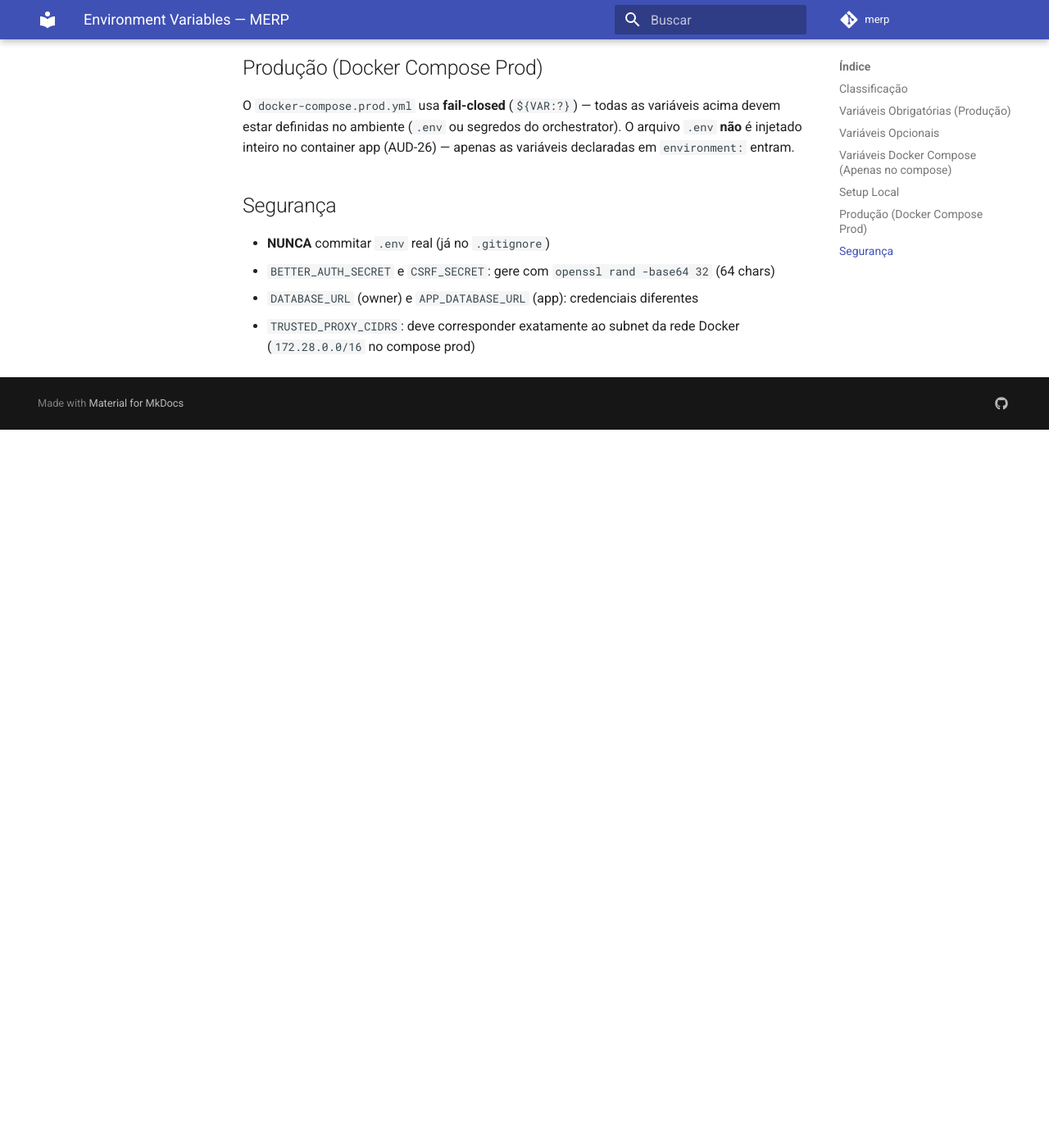
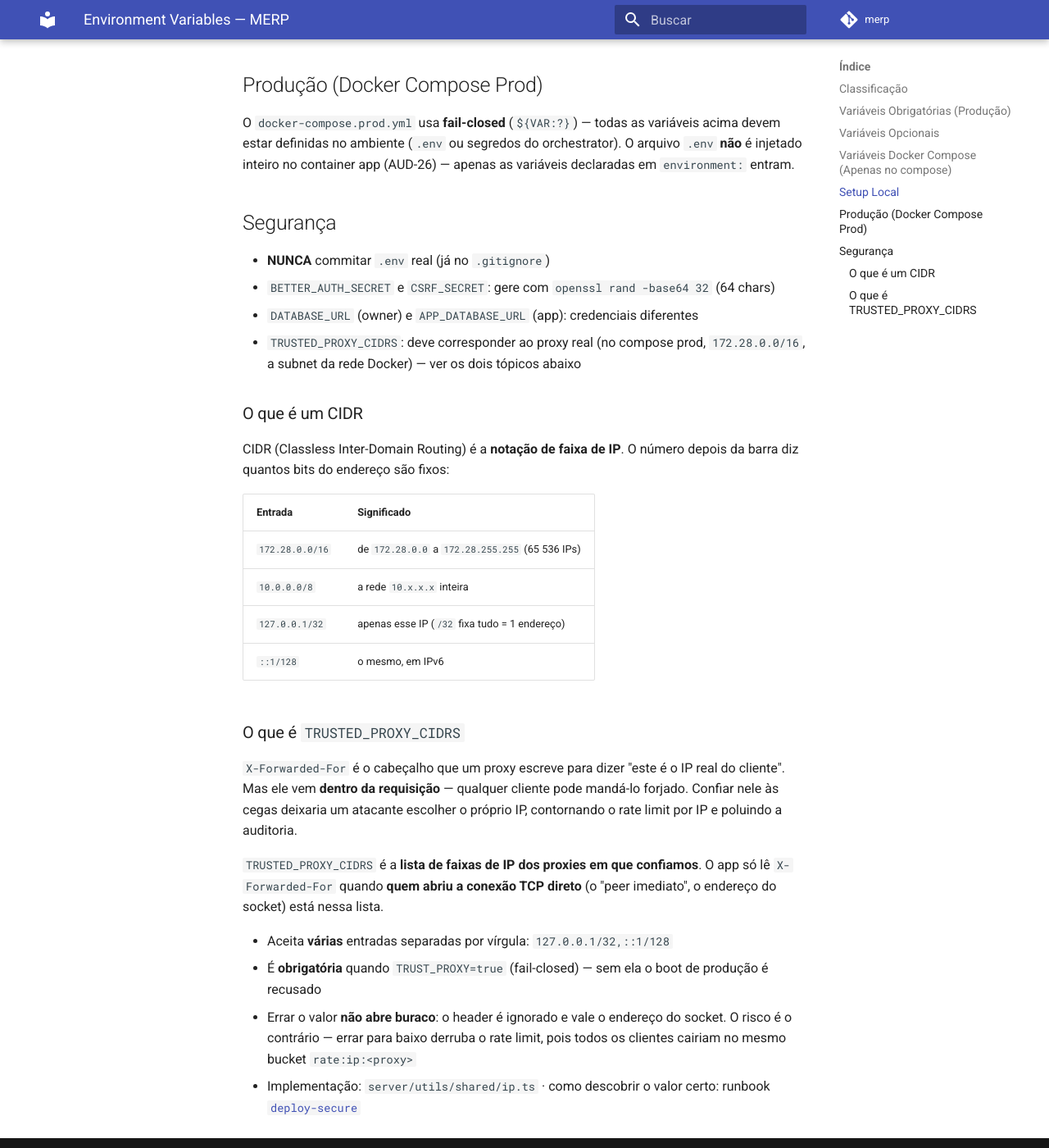
Before and after one commit to AndrewCrescencio/merp, an MkDocs documentation site: the page built from docs/07-reference/env-variables.md, in a window 1280 px wide and 1400 px high, scrolled down 2697 px. Shown: the whole window at 82% size. Built offline with MkDocs 1.6.1 and Material for MkDocs 9.7.7, drawn with Linux system fonts in a browser that asks for light colours; comment, search, counter and statistics services are not loaded; before the commit the page ends 3221 px from its top, so only the background shows below that; some of the changed text lies outside the part shown.

Commit message:
docs: explicar CIDR e TRUSTED_PROXY_CIDRS em todo ponto de uso
Nenhum lugar do repositório dizia o que 'CIDR' significa nem por que
TRUSTED_PROXY_CIDRS existe — alguém que chegasse agora não conseguia
configurar o proxy sem adivinhar.

- ip.ts: bloco no topo com o porquê (X-Forwarded-For é forjável) e a notação
  IP/bits com exemplos; JSDoc em parseTrustedProxyCidrs; mensagem de erro
  explicando o formato esperado (prefixo 'TRUSTED_PROXY_CIDRS inválido'
  mantido — é o que os testes assertam)
- validate-env.ts, .env.example, docker-compose.prod.yml: o mesmo conceito no
  ponto de configuração; .env.example passa a explicar em português
- env-variables.md ganha as subsectiones 'O que é um CIDR' e 'O que é
  TRUSTED_PROXY_CIDRS', com o risco real (forjar IP contorna o rate limit)
- dev-environment.md, README e o runbook apontam para lá em vez de repetir

Fora do commit: docs/review e docs/audit — são registos históricos.

```diff
--- a/docs/07-reference/env-variables.md
+++ b/docs/07-reference/env-variables.md
@@ -44,15 +44,15 @@ Todas as variáveis de ambiente usadas pelo projeto. Template oficial: `.env.exa
 
 ## Variáveis Opcionais
 
-| Variável              | Descrição                                     | Default                           | Notas                                                                                 |
-| --------------------- | --------------------------------------------- | --------------------------------- | ------------------------------------------------------------------------------------- |
-| `TRUST_PROXY`         | `true` se atrás de nginx/Cloudflare           | `false`                           | Se `true`, `TRUSTED_PROXY_CIDRS` obrigatório                                          |
-| `TRUSTED_PROXY_CIDRS` | CIDR exato do proxy (Docker: `172.28.0.0/16`) | (obrigatório se TRUST_PROXY=true) | Fail-closed se proxy=true sem CIDRS. Em cloud, descobrir pelo runbook `deploy-secure` |
-| `PORT`                | Porta do servidor                             | `3000`                            | Fixado em 3000 no compose prod                                                        |
-| `HOST`                | Bind address                                  | `0.0.0.0`                         |                                                                                       |
-| `LOG_LEVEL`           | Nível de log (debug/info/warn/error)          | `info`                            | Via `shared/logger.ts`                                                                |
-| `DB_PORT`             | Porta Postgres (host access)                  | `5432`                            | Para `docker compose` apenas                                                          |
-| `NODE_ENV`            | Ambiente                                      | `development`                     | `production` em prod                                                                  |
+| Variável              | Descrição                                                                                                       | Default                           | Notas                                                                                                              |
+| --------------------- | --------------------------------------------------------------------------------------------------------------- | --------------------------------- | ------------------------------------------------------------------------------------------------------------------ |
+| `TRUST_PROXY`         | `true` se atrás de nginx/Cloudflare                                                                             | `false`                           | Se `true`, `TRUSTED_PROXY_CIDRS` obrigatório                                                                       |
+| `TRUSTED_PROXY_CIDRS` | Lista das faixas de IP dos proxies em que confiamos (notação CIDR, várias por vírgula). Docker: `172.28.0.0/16` | (obrigatório se TRUST_PROXY=true) | Fail-closed se proxy=true sem CIDRS. Em cloud, descobrir pelo runbook `deploy-secure`. Ver [Segurança](#segurança) |
+| `PORT`                | Porta do servidor                                                                                               | `3000`                            | Fixado em 3000 no compose prod                                                                                     |
+| `HOST`                | Bind address                                                                                                    | `0.0.0.0`                         |                                                                                                                    |
+| `LOG_LEVEL`           | Nível de log (debug/info/warn/error)                                                                            | `info`                            | Via `shared/logger.ts`                                                                                             |
+| `DB_PORT`             | Porta Postgres (host access)                                                                                    | `5432`                            | Para `docker compose` apenas                                                                                       |
+| `NODE_ENV`            | Ambiente                                                                                                        | `development`                     | `production` em prod                                                                                               |
 
 ## Variáveis Docker Compose (Apenas no compose)
 
@@ -96,4 +96,37 @@ O `docker-compose.prod.yml` usa **fail-closed** (`${VAR:?}`) — todas as variá
 - **NUNCA** commitar `.env` real (já no `.gitignore`)
 - `BETTER_AUTH_SECRET` e `CSRF_SECRET`: gere com `openssl rand -base64 32` (64 chars)
 - `DATABASE_URL` (owner) e `APP_DATABASE_URL` (app): credenciais diferentes
-- `TRUSTED_PROXY_CIDRS`: deve corresponder exatamente ao subnet da rede Docker (`172.28.0.0/16` no compose prod)
+- `TRUSTED_PROXY_CIDRS`: deve corresponder ao proxy real (no compose prod,
+  `172.28.0.0/16`, a subnet da rede Docker) — ver os dois tópicos abaixo
+
+### O que é um CIDR
+
+CIDR (Classless Inter-Domain Routing) é a **notação de faixa de IP**. O número
+depois da barra diz quantos bits do endereço são fixos:
+
+| Entrada         | Significado                                     |
+| --------------- | ----------------------------------------------- |
+| `172.28.0.0/16` | de `172.28.0.0` a `172.28.255.255` (65 536 IPs) |
+| `10.0.0.0/8`    | a rede `10.x.x.x` inteira                       |
+| `127.0.0.1/32`  | apenas esse IP (`/32` fixa tudo = 1 endereço)   |
+| `::1/128`       | o mesmo, em IPv6                                |
+
+### O que é `TRUSTED_PROXY_CIDRS`
+
+`X-Forwarded-For` é o cabeçalho que um proxy escreve para dizer "este é o IP
+real do cliente". Mas ele vem **dentro da requisição** — qualquer cliente pode
+mandá-lo forjado. Confiar nele às cegas deixaria um atacante escolher o próprio
+IP, contornando o rate limit por IP e poluindo a auditoria.
+
+`TRUSTED_PROXY_CIDRS` é a **lista de faixas de IP dos proxies em que
+confiamos**. O app só lê `X-Forwarded-For` quando **quem abriu a conexão TCP
+direto** (o "peer imediato", o endereço do socket) está nessa lista.
+
+- Aceita **várias** entradas separadas por vírgula: `127.0.0.1/32,::1/128`
+- É **obrigatória** quando `TRUST_PROXY=true` (fail-closed) — sem ela o boot de
+  produção é recusado
+- Errar o valor **não abre buraco**: o header é ignorado e vale o endereço do
+  socket. O risco é o contrário — errar para baixo derruba o rate limit, pois
+  todos os clientes cairiam no mesmo bucket `rate:ip:<proxy>`
+- Implementação: `server/utils/shared/ip.ts` · como descobrir o valor certo:
+  runbook [`deploy-secure`](../05-operations/security/deploy-secure.md)
```
Also changed, not shown: README.md (+22 -12 lines), docker-compose.prod.yml (+11 -4 lines), docs/01-getting-started/dev-environment.md (+22 -12 lines), docs/05-operations/security/deploy-secure.md (+11 -0 lines), 3 other files.
